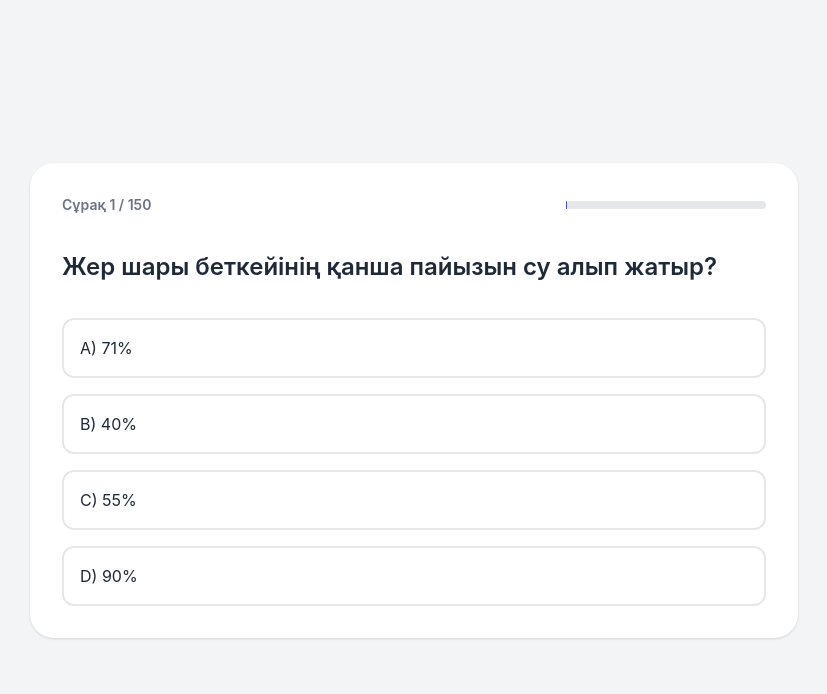
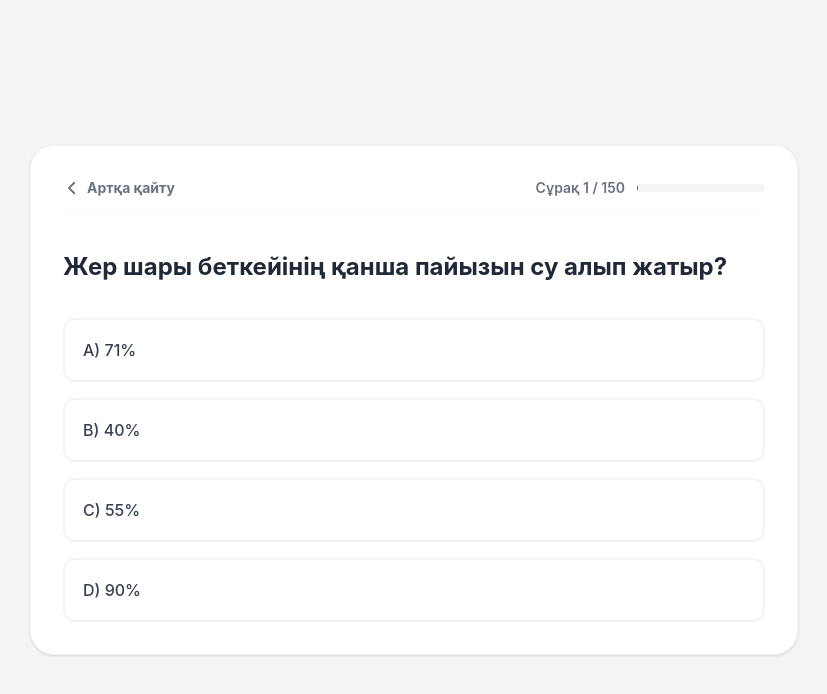
Before and after one commit to nuran-command/biology-quiz, a React (Vite) app: page / in a window 1280 px wide. Both pictures are taken after a click on the button "Тестті Бастау". Shown: the top 694 px of the page, without its empty margins (226-1053 px from the left). Built offline with nearby package versions, Linux system fonts and the light colour scheme.

Commit message:
update correct answers for questions 101-150, and add back button to quiz screen

```diff
--- a/src/App.tsx
+++ b/src/App.tsx
@@ -111,6 +111,7 @@ function App() {
             currentIndex={currentIndex}
             totalQuestions={activeQuestions.length}
             onAnswer={handleAnswer}
+            onBack={() => setGameState('start')}
           />
         )}
 
--- a/src/components/QuizComponent.tsx
+++ b/src/components/QuizComponent.tsx
@@ -13,9 +13,10 @@ type Props = {
   totalQuestions: number;
   currentIndex: number;
   onAnswer: (selectedOption: string, isCorrect: boolean) => void;
+  onBack: () => void;
 };
 
-export const QuizComponent = ({ question, totalQuestions, currentIndex, onAnswer }: Props) => {
+export const QuizComponent = ({ question, totalQuestions, currentIndex, onAnswer, onBack }: Props) => {
   const [selected, setSelected] = useState<string | null>(null);
 
   const handleSelect = (option: string) => {
@@ -31,26 +32,39 @@ export const QuizComponent = ({ question, totalQuestions, currentIndex, onAnswer
     }, 1000); // 1 second delay to show the selected state
   };
 
-
   return (
     <motion.div
       key={question.id}
       initial={{ opacity: 0, x: 20 }}
       animate={{ opacity: 1, x: 0 }}
       exit={{ opacity: 0, x: -20 }}
-      className="w-full max-w-3xl mx-auto bg-white p-8 rounded-3xl shadow-sm"
+      className="w-full max-w-3xl mx-auto bg-white p-6 md:p-8 rounded-3xl shadow-sm border border-gray-100"
     >
-      <div className="mb-8 flex justify-between items-center">
-        <span className="text-sm font-semibold text-gray-500">Сұрақ {currentIndex + 1} / {totalQuestions}</span>
-        <div className="w-full max-w-[200px] h-2 bg-gray-200 rounded-full ml-4">
-          <div
-            className="h-full bg-primary rounded-full transition-all duration-300"
-            style={{ width: `${((currentIndex + 1) / totalQuestions) * 100}%` }}
-          />
+      {/* Header with Back button and progress */}
+      <div className="mb-8 flex flex-col sm:flex-row sm:items-center justify-between gap-4 pb-4 border-b border-gray-50">
+        <button
+          onClick={onBack}
+          className="flex items-center space-x-1.5 text-sm font-bold text-gray-500 hover:text-primary transition-colors cursor-pointer self-start"
+        >
+          <svg className="w-4.5 h-4.5" fill="none" stroke="currentColor" viewBox="0 0 24 24">
+            <path strokeLinecap="round" strokeLinejoin="round" strokeWidth={2.5} d="M15 19l-7-7 7-7" />
+          </svg>
+          <span>Артқа қайту</span>
+        </button>
+        <div className="flex items-center space-x-3 w-full sm:w-auto justify-between sm:justify-end">
+          <span className="text-sm font-semibold text-gray-500 whitespace-nowrap">
+            Сұрақ {currentIndex + 1} / {totalQuestions}
+          </span>
+          <div className="w-32 h-2 bg-gray-100 rounded-full overflow-hidden">
+            <div
+              className="h-full bg-primary rounded-full transition-all duration-300"
+              style={{ width: `${((currentIndex + 1) / totalQuestions) * 100}%` }}
+            />
+          </div>
         </div>
       </div>
 
-      <h2 className="text-2xl font-semibold text-text mb-8 leading-relaxed">
+      <h2 className="text-xl md:text-2xl font-bold text-text mb-8 leading-relaxed">
         {question.question}
       </h2>
 
@@ -65,16 +79,16 @@ export const QuizComponent = ({ question, totalQuestions, currentIndex, onAnswer
               key={idx}
               onClick={() => handleSelect(option)}
               disabled={selected !== null}
-              className={`w-full text-left p-4 rounded-xl border-2 transition-all ${
+              className={`w-full text-left p-4.5 rounded-xl border-2 transition-all cursor-pointer font-medium text-sm sm:text-base ${
                 selected === null
-                  ? 'border-gray-200 hover:border-primary hover:bg-primary/5'
+                  ? 'border-gray-100 hover:border-primary hover:bg-primary/5 text-gray-700 bg-white'
                   : isCorrect
-                    ? 'border-green-500 bg-green-50 text-green-700'
+                    ? 'border-green-500 bg-green-50 text-green-700 font-bold'
                     : isWrong
-                      ? 'border-red-500 bg-red-50 text-red-700'
+                      ? 'border-red-500 bg-red-50 text-red-700 font-bold'
                       : option === question.correctAnswer
-                        ? 'border-green-500 bg-green-50 text-green-700' // Highlight correct answer if wrong selected
-                        : 'border-gray-200 opacity-50'
+                        ? 'border-green-500 bg-green-50 text-green-700 font-bold' // Highlight correct answer if wrong selected
+                        : 'border-gray-50 opacity-40 text-gray-400 bg-white'
               }`}
             >
               {option}
--- a/src/data/questions.json
+++ b/src/data/questions.json
@@ -1416,7 +1416,7 @@
       "C) пептидтік",
       "D) гидрофобтық"
     ],
-    "correctAnswer": "A) сутектік"
+    "correctAnswer": "C) пептидтік"
   },
   {
     "id": 130,
@@ -1559,7 +1559,7 @@
       "C) полипептидтік тізбектің оралма (спираль) тәрізді пішінге ие болуы",
       "D) шиыршықталған полипептидтік тізбектің кеңістіктегі оралымға айналуы"
     ],
-    "correctAnswer": "A) полипептидтік тізбектегі әртүрлі аминқышқылдары қалдықтарының бір-бірімен кезектесіп, пептидтік байланыспен байланысуы"
+    "correctAnswer": "A) polyпептидтік тізбектегі әртүрлі аминқышқылдары қалдықтарының бір-бірімен кезектесіп, пептидтік байланыспен байланысуы"
   },
   {
     "id": 143,
```
